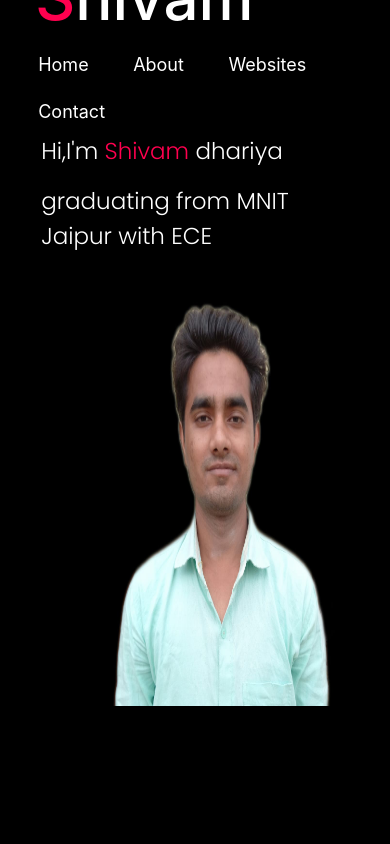
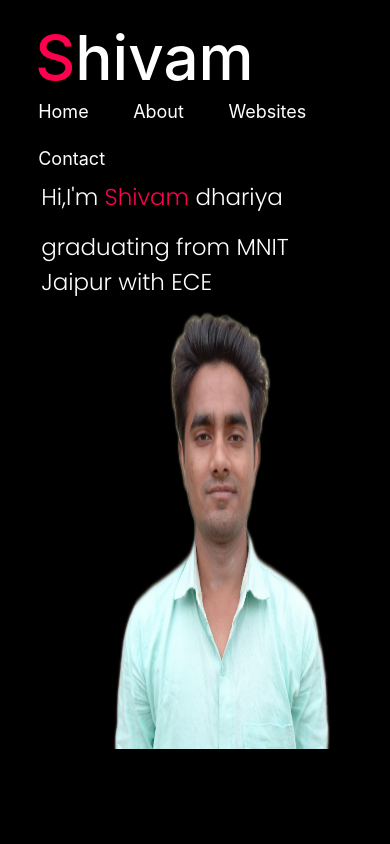
Before and after one commit to shivamdh5/Portfolio, a plain HTML site: page index.html in a window 390 px wide. Shown: the top 844 px of the page. Drawn offline with nearby package versions, Linux system fonts and the light colour scheme; a web font is replaced by a local one.

Commit message:
Update styles.css

```diff
--- a/styles.css
+++ b/styles.css
@@ -307,16 +307,16 @@ form .btn2{
 @media only screen and (max-width:600px){
     nav{
         position: relative;
-        top: -48px;
+        top: -43px;
         right: 83px;
     }
     .logo{
         position: relative;
-        top: -507px;
+        top: -495px;
         left: 87px;
     }
     #image2{
-        height: 60%;
+        height: 65%;
         width: 79%;
         position: relative;
         left: 71px;
@@ -324,7 +324,7 @@ form .btn2{
     }
     .header-text{
         position: relative;
-        bottom: 590px;
+        bottom: 586px;
         padding: 15px 0 0 10px;
         font-size: 23px;
     }
```
